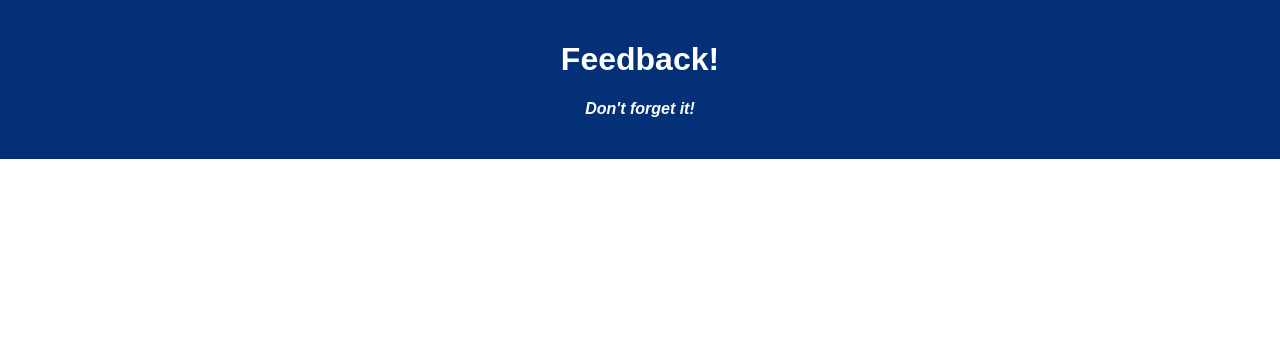
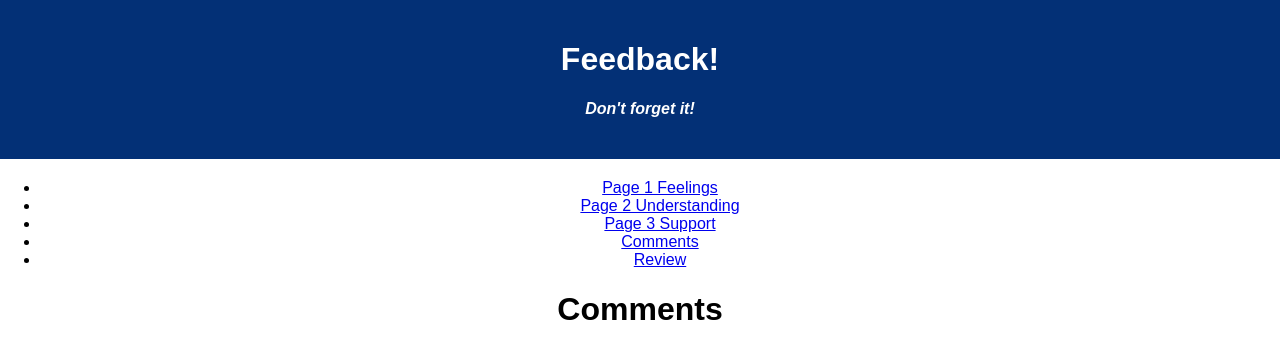
Before and after one commit to benjaminlynch010/redux-survey-feedback-loop, a React (Create React App) app: page /#/Comments in a window 1280 px wide. Shown: the top 358 px of the page. Built offline with nearby package versions, Linux system fonts and the light colour scheme.

Commit message:
finished base framework

```diff
--- a/package.json
+++ b/package.json
@@ -9,8 +9,11 @@
     "pg": "^8.2.1",
     "react": "^18.2.0",
     "react-dom": "^18.2.0",
+    "react-redux": "^7.2.9",
     "react-router-dom": "^5.3.4",
-    "react-scripts": "^5.0.1"
+    "react-scripts": "^5.0.1",
+    "redux": "^4.2.1",
+    "redux-logger": "^3.0.6"
   },
   "devDependencies": {
     "nodemon": "^1.18.5"
--- a/src/components/App/App.jsx
+++ b/src/components/App/App.jsx
@@ -1,15 +1,58 @@
-import React from 'react';
-import axios from 'axios';
-import './App.css';
+import React, { Component } from "react";
+import { HashRouter as Router, Route, Link } from "react-router-dom";
+import axios from "axios";
+
+import "./App.css";
+import Feelings from "../Feelings/Feelings";
+import Understanding from "../Understanding/Understanding"
+import Support from "../Support/Support"
+import Comments from "../Comments/Comments";
+import Review from "../Review/Review"
 
 function App() {
-
   return (
-    <div className='App'>
-      <header className='App-header'>
-        <h1 className='App-title'>Feedback!</h1>
+    <div className="App">
+      <header className="App-header">
+        <h1 className="App-title">Feedback!</h1>
         <h4>Don't forget it!</h4>
       </header>
+
+      <Router>
+        <div>
+          <ul className="navbar">
+            <li>
+              <Link to="/">Page 1 Feelings</Link>
+            </li>
+            <li>
+              <Link to="/2">Page 2 Understanding</Link>
+            </li>
+            <li>
+              <Link to="/3">Page 3 Support</Link>
+            </li>
+            <li>
+              <Link to="/Comments">Comments</Link>
+            </li>
+            <li>
+              <Link to="/Review">Review</Link>
+            </li>
+          </ul>
+          <Route exact path="/">
+            <Feelings />
+          </Route>
+          <Route exact path="/2">
+            <Understanding />
+          </Route>
+          <Route exact path="/3">
+            <Support />
+          </Route>
+          <Route exact path="/Comments">
+            <Comments />
+          </Route>
+          <Route exact path="/Review">
+            <Review />
+          </Route>
+        </div>
+      </Router>
     </div>
   );
 }
--- /dev/null
+++ b/src/components/Comments/Comments.jsx
@@ -0,0 +1,13 @@
+import React, { useState } from "react";
+import axios from "axios";
+import { useSelector } from "react-redux";
+import { useDispatch } from 'react-redux';
+import { useHistory } from "react-router-dom";
+
+function Comments() {
+  return (
+    <h1>Comments</h1>
+  )
+}
+
+export default Comments
--- /dev/null
+++ b/src/components/Feelings/Feelings.jsx
@@ -0,0 +1,13 @@
+import React, { useState, useEffect } from "react";
+import axios from "axios";
+import { useSelector } from "react-redux";
+import { useDispatch } from 'react-redux';
+import { useHistory } from "react-router-dom";
+
+function Feelings() {
+  return (
+    <h1>Feelings</h1>
+  )
+}
+
+export default Feelings
--- /dev/null
+++ b/src/components/Review/Review.jsx
@@ -0,0 +1,13 @@
+import React, { useState } from "react";
+import axios from "axios";
+import { useSelector } from "react-redux";
+import { useDispatch } from 'react-redux';
+import { useHistory } from "react-router-dom";
+
+function Review() {
+  return (
+    <h1>Review</h1>
+  )
+}
+
+export default Review
--- /dev/null
+++ b/src/components/Support/Support.jsx
@@ -0,0 +1,13 @@
+import React, { useState } from "react";
+import axios from "axios";
+import { useSelector } from "react-redux";
+import { useDispatch } from 'react-redux';
+import { useHistory } from "react-router-dom";
+
+function Support() {
+  return (
+    <h1>Support</h1>
+  )
+}
+
+export default Support
--- /dev/null
+++ b/src/components/Understanding/Understanding.jsx
@@ -0,0 +1,13 @@
+import React, { useState } from "react";
+import axios from "axios";
+import { useSelector } from "react-redux";
+import { useDispatch } from 'react-redux';
+import { useHistory } from "react-router-dom";
+
+function Understanding() {
+  return (
+    <h1>Understanding</h1>
+  )
+}
+
+export default Understanding
--- a/src/index.js
+++ b/src/index.js
@@ -3,9 +3,24 @@ import ReactDOM from 'react-dom/client';
 import './index.css';
 import App from './components/App/App';
 
+// Redux Setup
+import { Provider } from 'react-redux'
+import { createStore, combineReducers, applyMiddleware } from 'redux'
+import logger from 'redux-logger'
+
+// Store : Global variables here
+const storeInstance = createStore(
+  // combineReducers({
+
+  // }),
+  applyMiddleware(logger)
+)
+
 const root = ReactDOM.createRoot(document.getElementById('root'));
 root.render(
     <React.StrictMode>
+      <Provider store={storeInstance}>
         <App />
+      </Provider>
     </React.StrictMode>
 );
```
Also changed, not shown: 2 other files (tests, documents, lock files or other folders).
